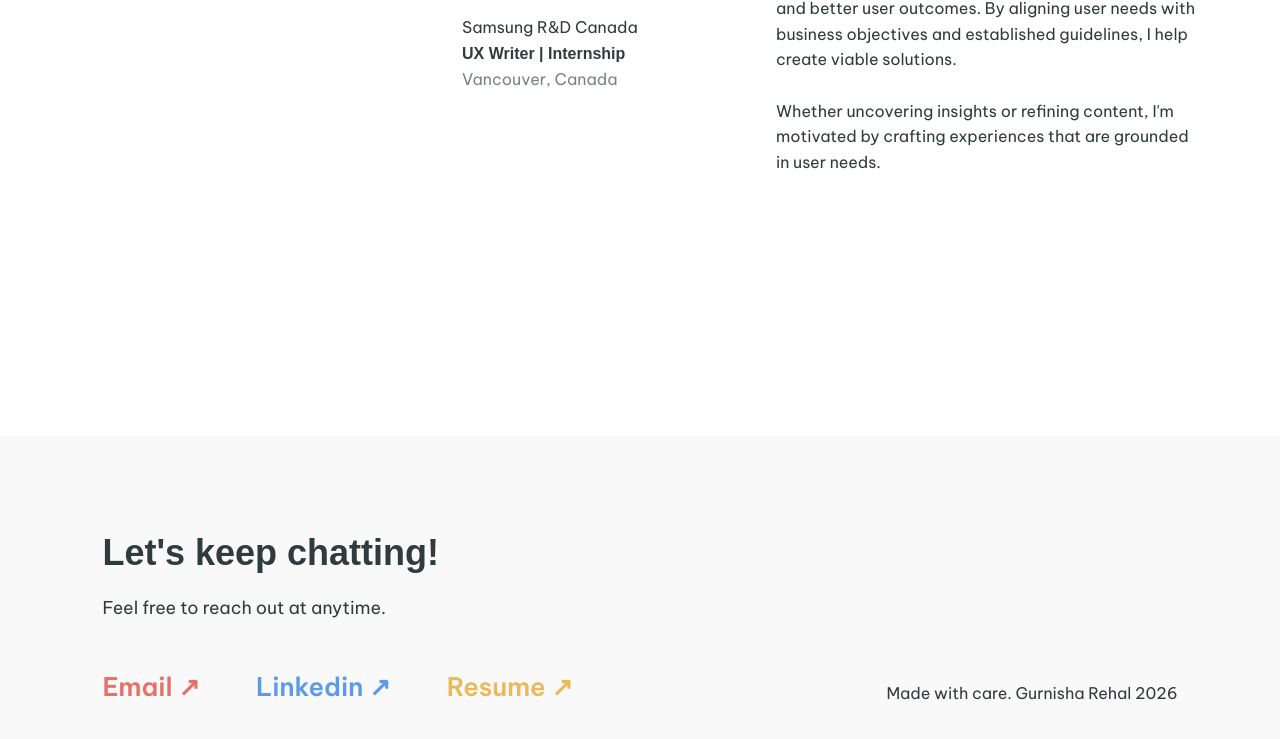
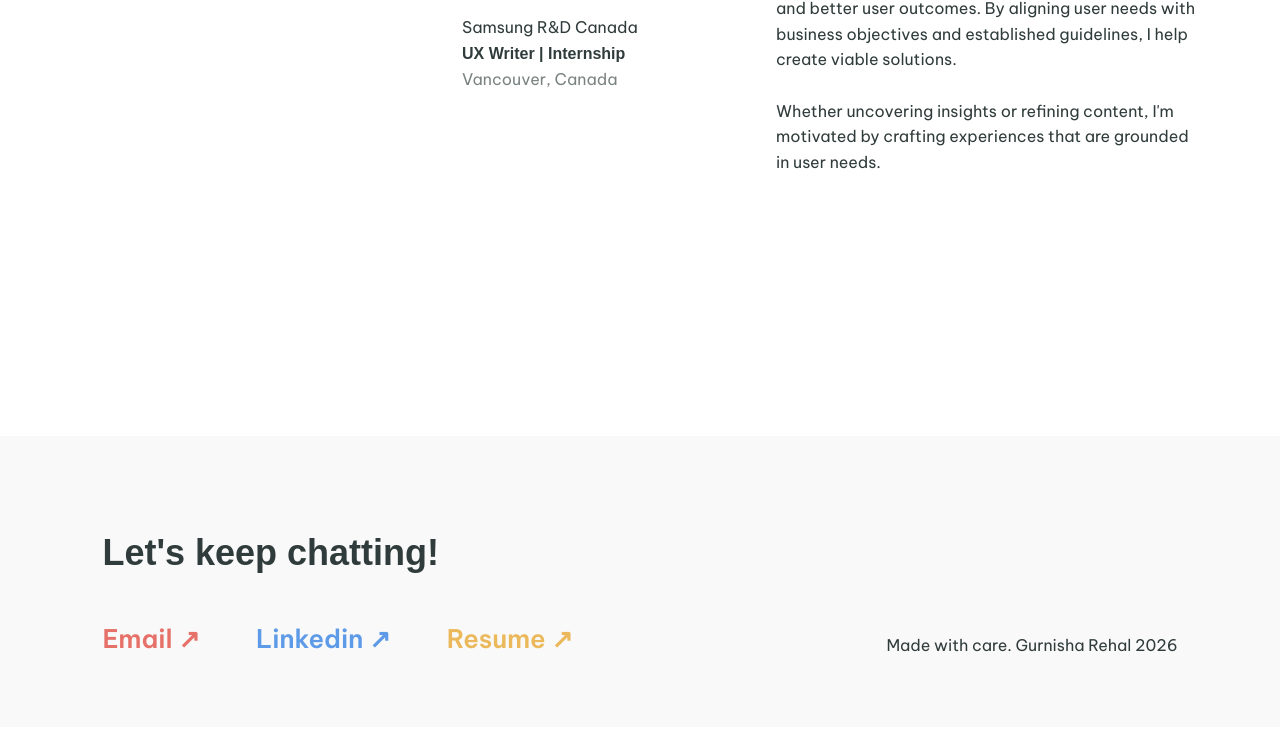
Before and after one commit to gkrehal/portfolio, a plain HTML site: page about.html in a window 1280 px wide. Shown: the part 592-1331 px from the top of the page. Drawn offline with Linux system fonts and the light colour scheme; a web font is replaced by a local one.

Commit message:
footer update

```diff
--- a/about.html
+++ b/about.html
@@ -87,7 +87,6 @@
     <footer class="footer">
         <div class="footer-left">
             <h2>Let's keep chatting!</h2>
-            <p>Feel free to reach out at anytime.</p>
 
             <div class="footer-links">
                 <a href="mailto:your@email.com" class="email-link">
```
Also changed, not shown: index.html (+0 -1 lines), natgeo.html (+0 -1 lines), progression.html (+0 -1 lines), samsung.html (+0 -1 lines), youtube.html (+0 -1 lines).
